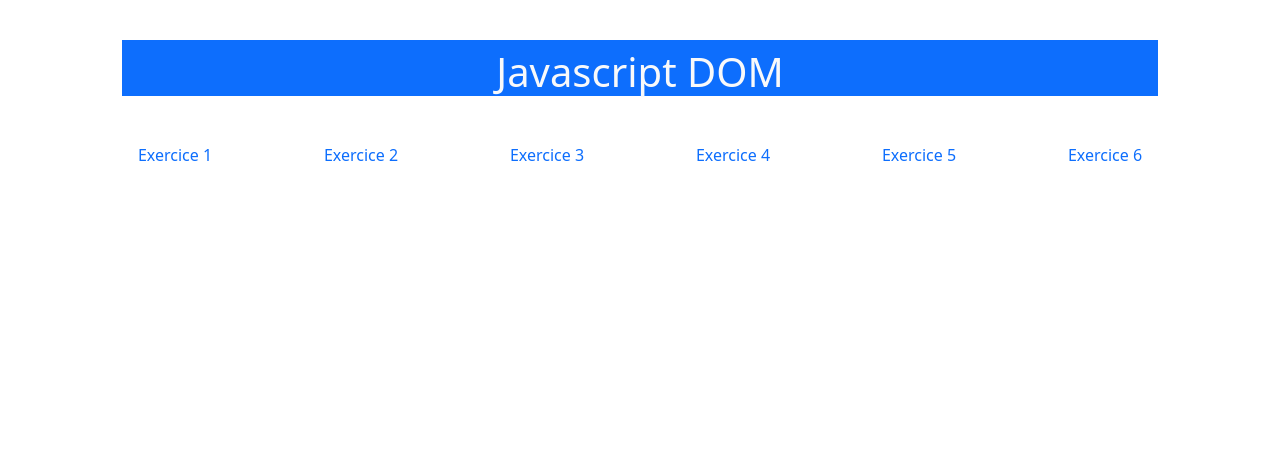
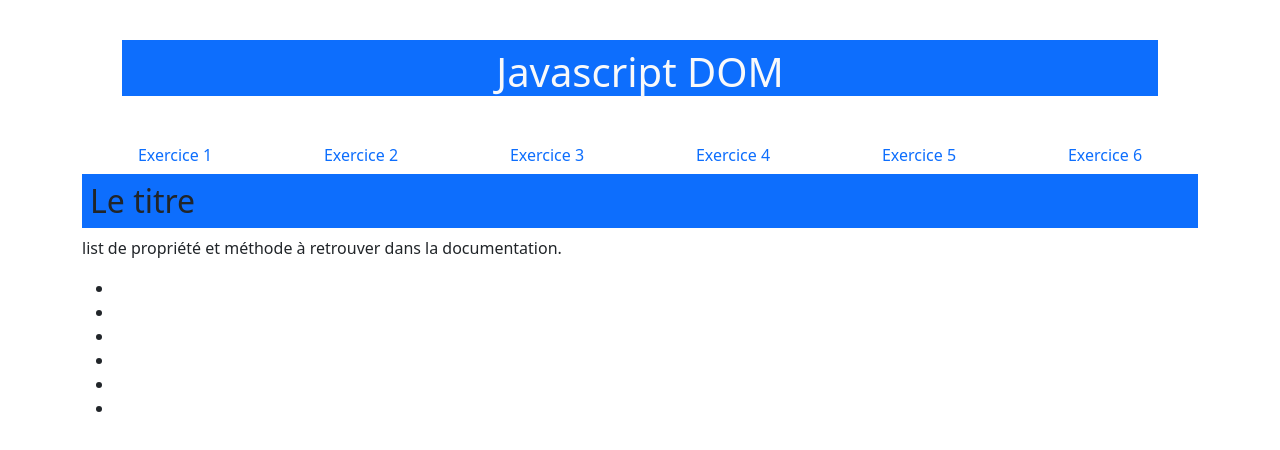
Before and after one commit to mr-larson/C17_Bilal-Gauthier_ExoRecapJS, a website: page index.html in a window 1280 px wide. Drawn offline with Linux system fonts and the light colour scheme.

```diff
--- a/index.html
+++ b/index.html
@@ -29,6 +29,22 @@
     </div>
   </section>
 
+  <!-- Exo 1 Start -->
+  <section class="container">
+    <h2 class="bg-primary p-2"> Le titre</h2>
+    <div>
+      <p>list de propriété et méthode à retrouver dans la documentation.</p>
+      <ul>
+        <li></li>
+        <li></li>
+        <li></li>
+        <li></li>
+        <li></li>
+        <li></li>
+      </ul>
+    </div>
+
+  </section>
 
   <script src="public/js/main.js" type="module"></script>
 </body>
```
Also changed, not shown: public/sass/style.sass (added, +15 -0 lines), 2 other files.
